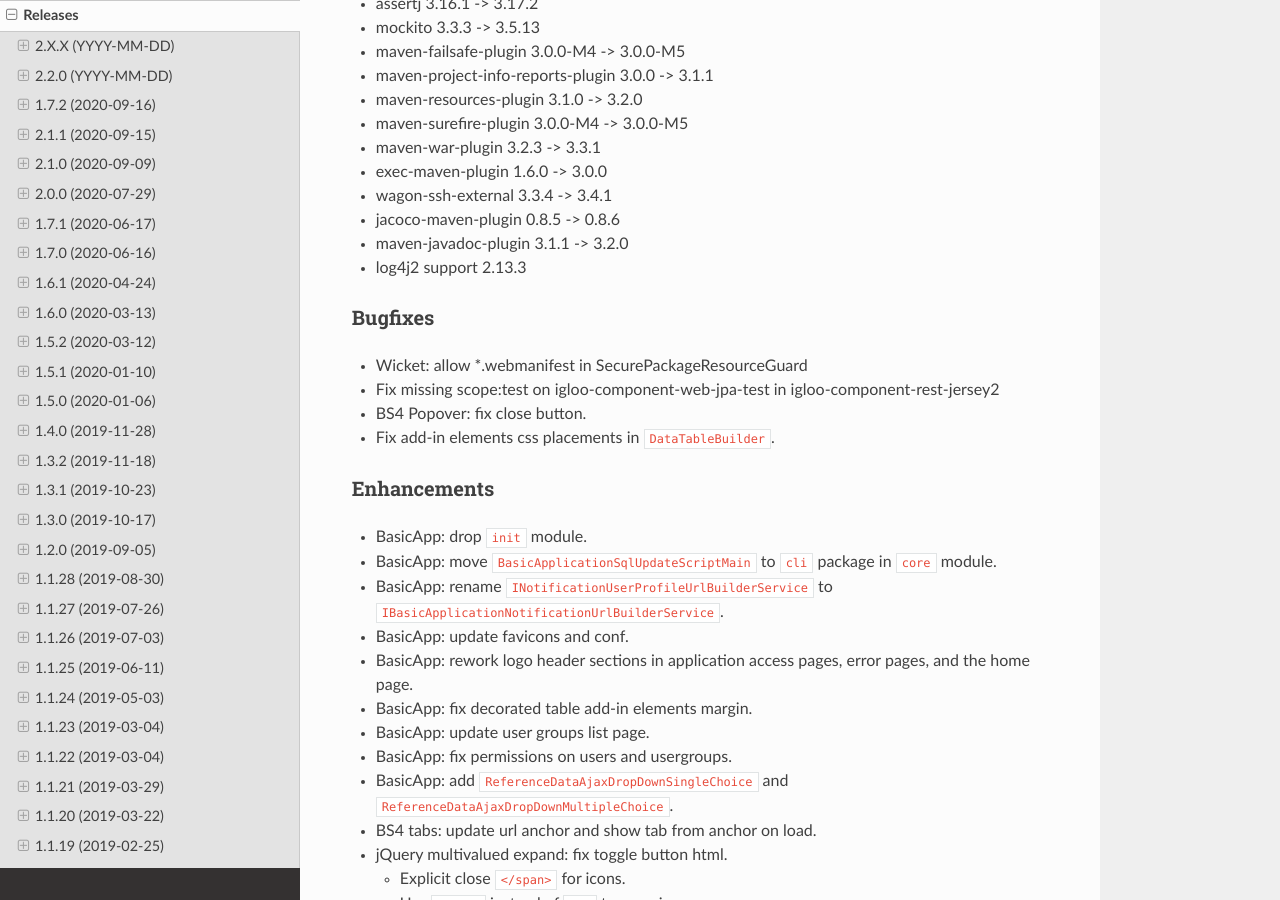
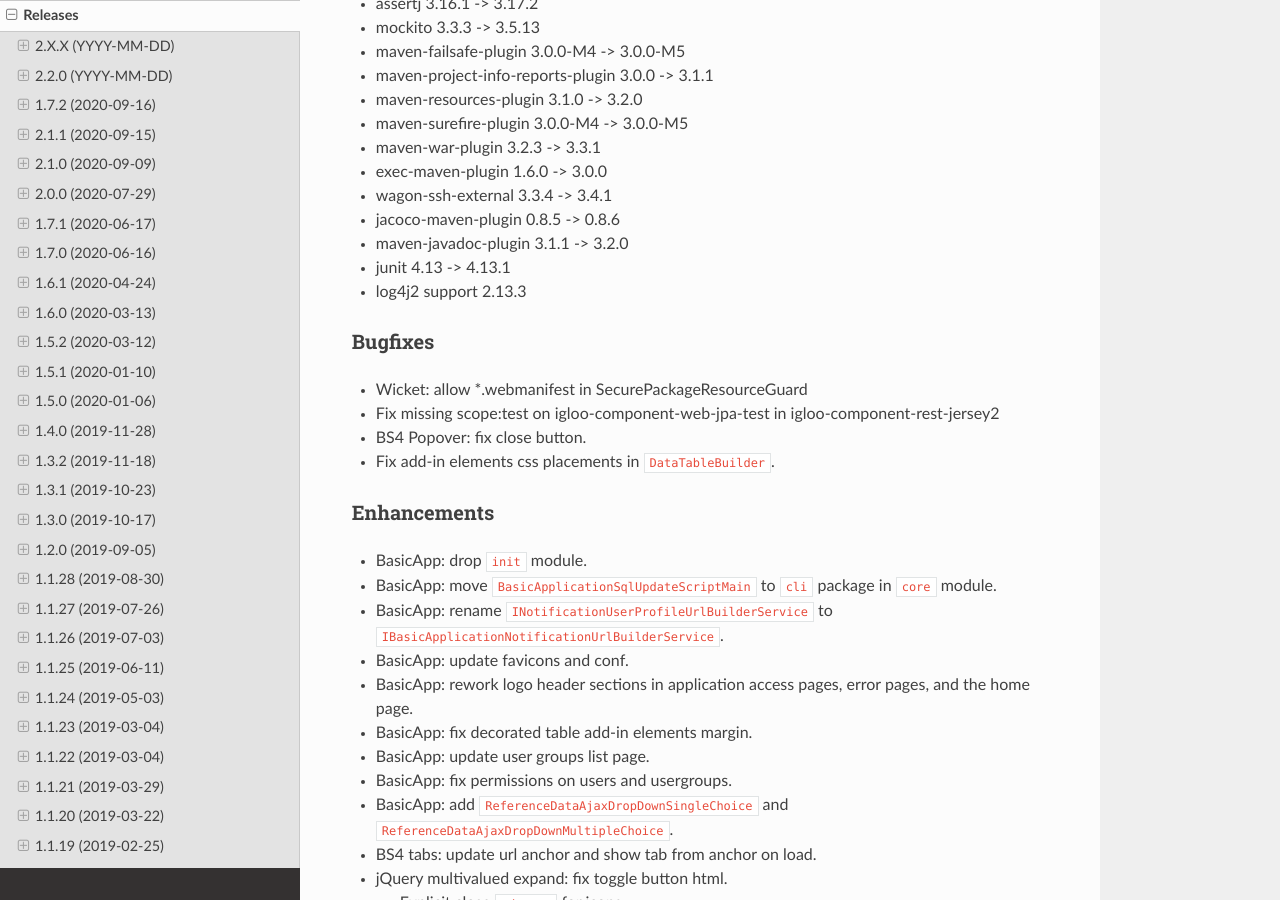
Before and after one commit to igloo-project/igloo-doc, a Sphinx documentation site: the page built from source/release-notes/releases.rst, in a window 1280 px wide and 900 px high, scrolled down 1784 px. Built offline with Sphinx 7.4.7 and the Read the Docs theme 2.0.0, drawn with Linux system fonts in a browser that asks for light colours.

Commit message:
2.2.0: release notes

```diff
--- a/source/release-notes/releases.rst
+++ b/source/release-notes/releases.rst
@@ -97,6 +97,7 @@ Updates
 * wagon-ssh-external 3.3.4 -> 3.4.1
 * jacoco-maven-plugin 0.8.5 -> 0.8.6
 * maven-javadoc-plugin 3.1.1 -> 3.2.0
+* junit 4.13 -> 4.13.1
 * log4j2 support 2.13.3
 
 Bugfixes
```
